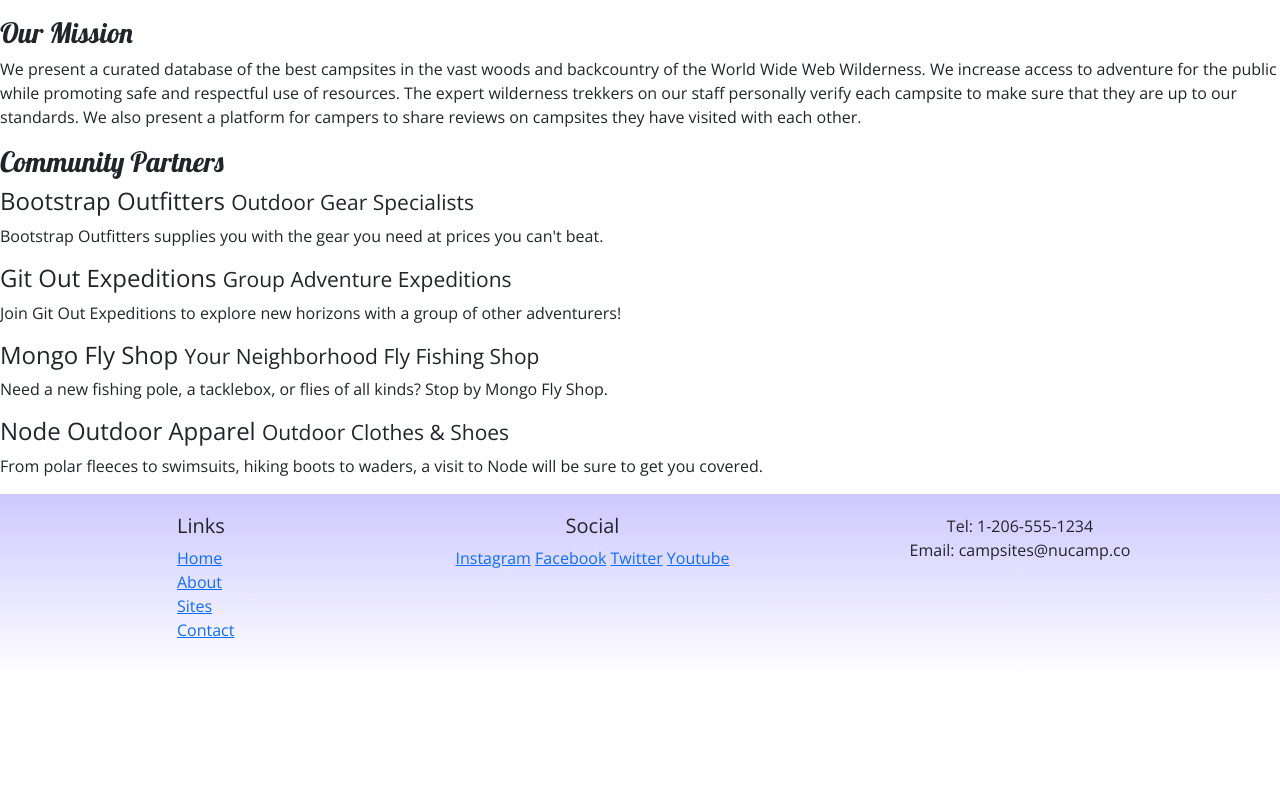
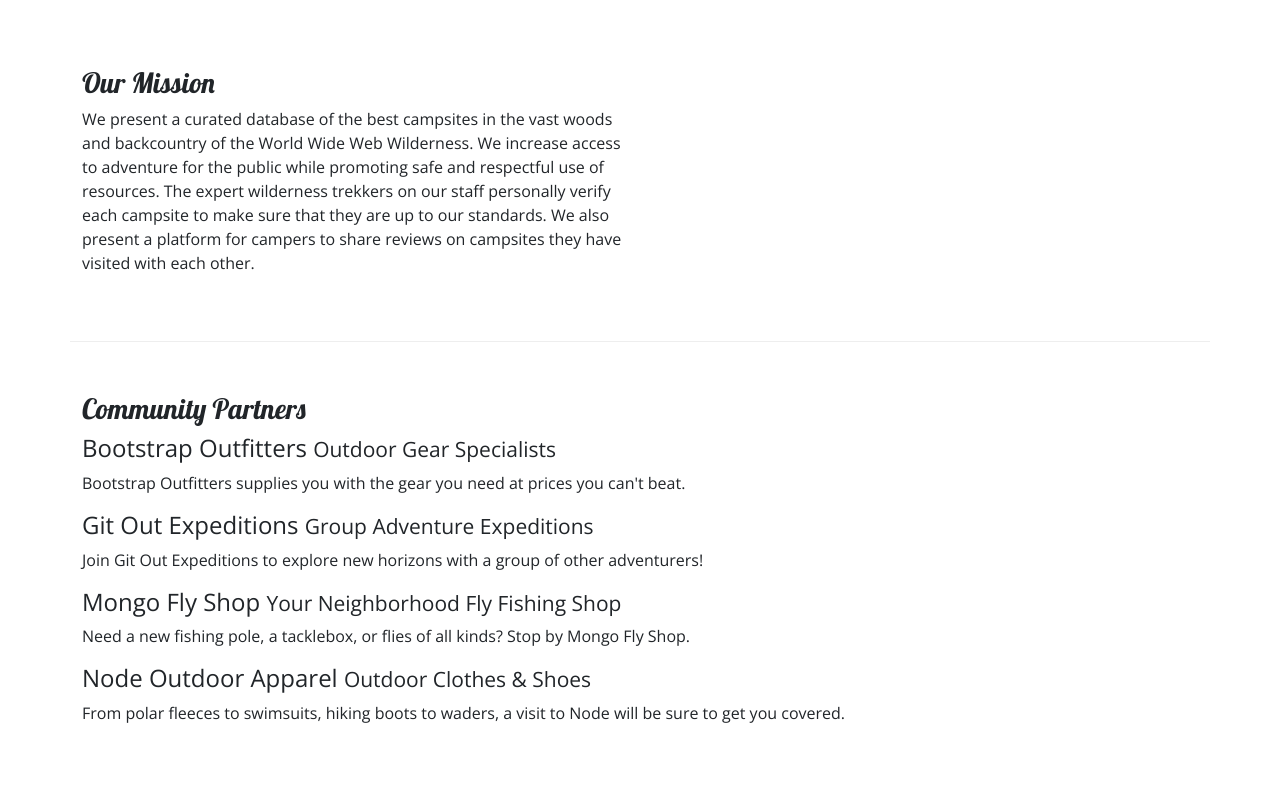
Before and after one commit to simmpabla/nucampsite-first-bootcamp-, a plain HTML site: page aboutus.html in a window 1280 px wide. Shown: the part 217-1007 px from the top of the page. Before the commit the page ends 895 px from the top, so only its background shows below. Drawn offline with nearby package versions, Linux system fonts and the light colour scheme.

Commit message:
Create and add About Us page

```diff
--- a/aboutus.html
+++ b/aboutus.html
@@ -28,16 +28,16 @@
         </div>
     </header>
 
-    <main>
+    <main class="container">
         <div>
-            <div>
+            <div class="col-12">
                 <h2>About Us</h2>
                 <br />
             </div>
         </div>
 
-        <section>
-            <div>
+        <section class="row row-content">
+            <div class="col-sm-6">
                 <h3>Our Mission</h3>
                 <p>We present a curated database of the best campsites in the vast woods and backcountry of the World Wide Web Wilderness. We increase access
                     to adventure for the public while promoting safe and respectful use of resources. The expert wilderness trekkers on our staff personally verify each
@@ -46,17 +46,19 @@
             </div>
         </section>
 
-        <section>
+        <section class="row row-content">
+            <div class="col-12">
+                <h3>Community Partners</h3>
+            </div>
             <div>
-                <h3>Community Partners</h3>
                 <h4>Bootstrap Outfitters <small>Outdoor Gear Specialists</small></h4>
-                <p>Bootstrap Outfitters supplies you with the gear you need at prices you can't beat.</p>
+                <p class="d-none d-sm-block">Bootstrap Outfitters supplies you with the gear you need at prices you can't beat.</p>
                 <h4>Git Out Expeditions <small>Group Adventure Expeditions</small></h4>
-                <p>Join Git Out Expeditions to explore new horizons with a group of other adventurers!</p>
+                <p class="d-none d-sm-block">Join Git Out Expeditions to explore new horizons with a group of other adventurers!</p>
                 <h4>Mongo Fly Shop <small>Your Neighborhood Fly Fishing Shop</small></h4>
-                <p>Need a new fishing pole, a tacklebox, or flies of all kinds? Stop by Mongo Fly Shop.</p>
+                <p class="d-none d-sm-block">Need a new fishing pole, a tacklebox, or flies of all kinds? Stop by Mongo Fly Shop.</p>
                 <h4>Node Outdoor Apparel <small>Outdoor Clothes & Shoes</small></h4>
-                <p>From polar fleeces to swimsuits, hiking boots to waders, a visit to Node will be sure to get you covered.</p>
+                <p class="d-none d-sm-block">From polar fleeces to swimsuits, hiking boots to waders, a visit to Node will be sure to get you covered.</p>
             </div>
         </section>
     </main>
```
Also changed, not shown: index.html (+4 -4 lines).
